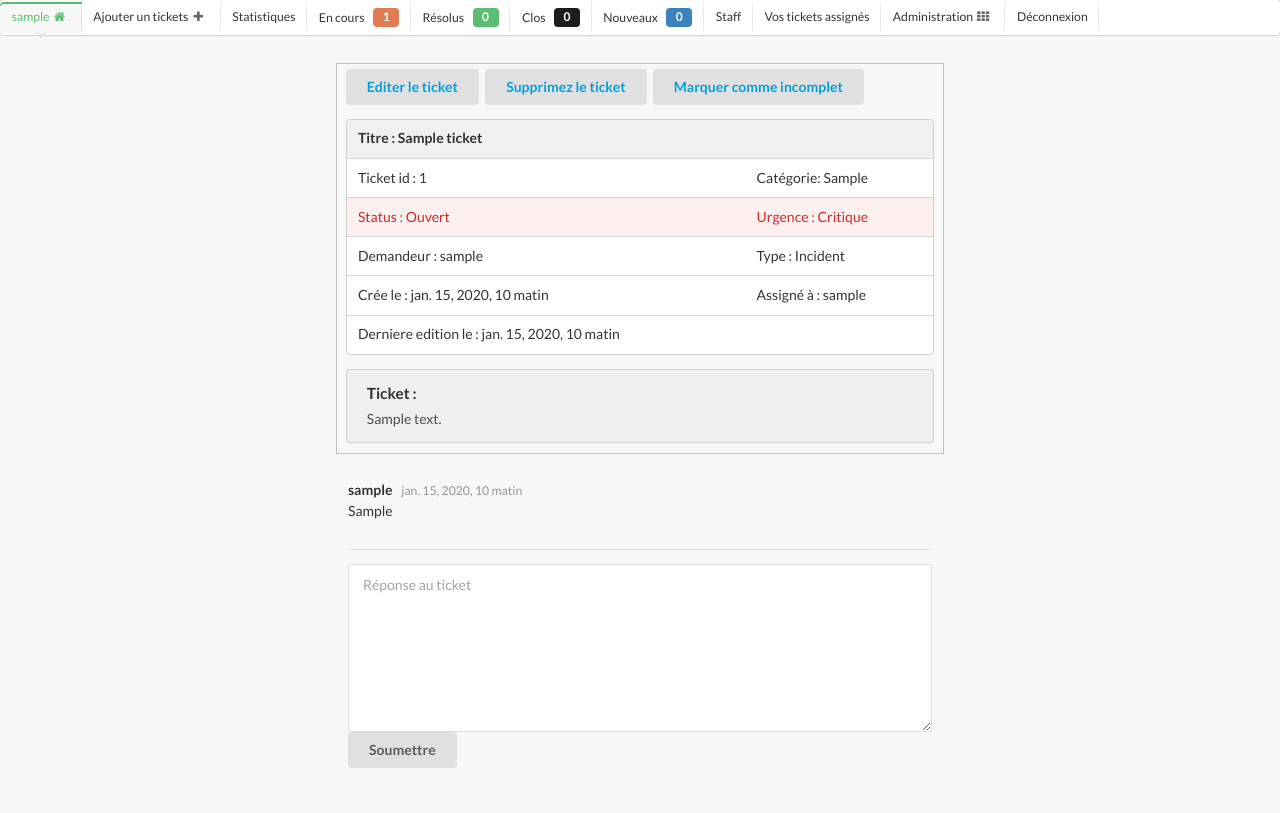
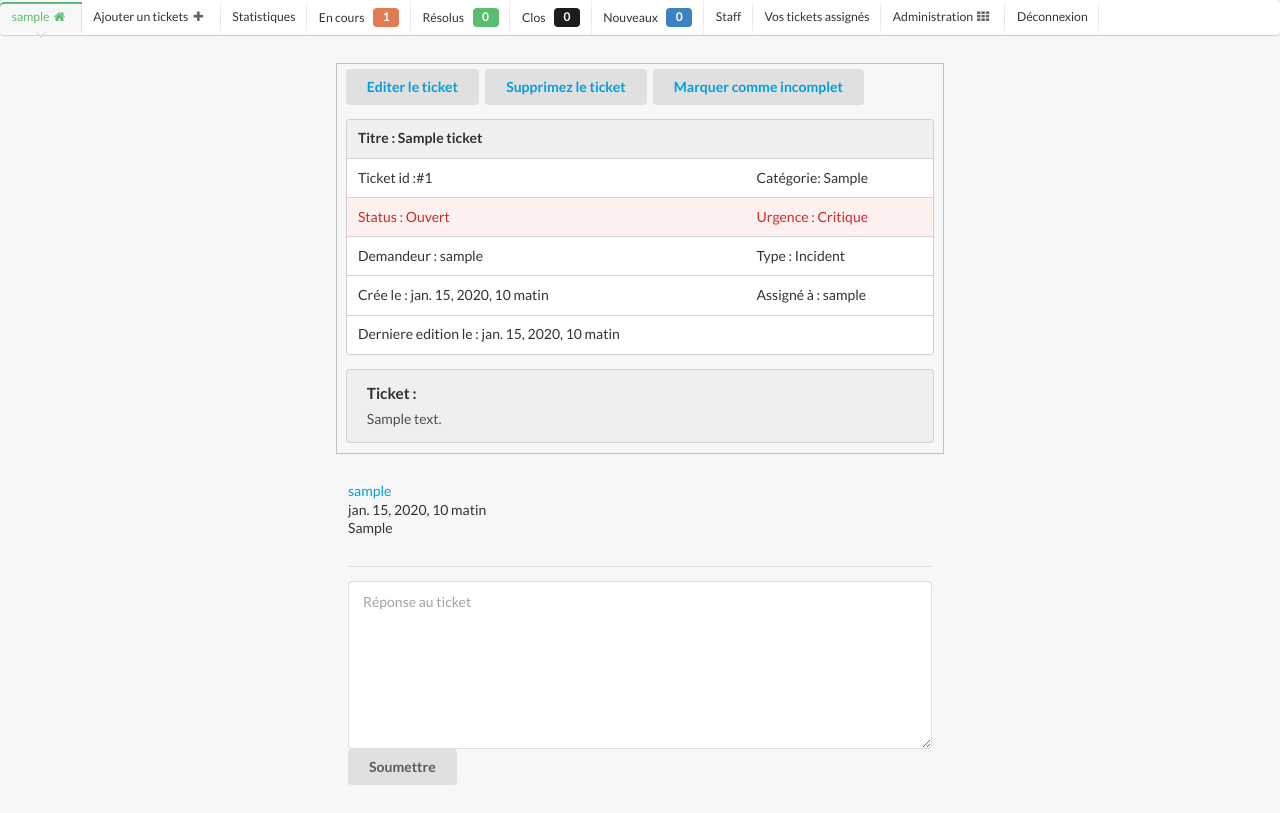
Before and after one commit to Houtmann/Aidez-moi, a Django app: a page that uses ticket/templates/ticket.html in a window 1280 px wide. Before the commit the page ends 768 px from the top, so only its background shows below. Run offline with Django 3.2, Linux system fonts and the light colour scheme; a user stored in the database is signed in; tables that the repository leaves empty hold one stand-in row (values such as "Sample post").

Commit message:
Continue change style and fix bug

```diff
--- a/ticket/templates/home.html
+++ b/ticket/templates/home.html
@@ -45,7 +45,7 @@
 
     </div>
     <div class="content"><i class="add icon"></i>
-        <a href="{% url "ticket.views.tickets.view_ticket" feed.id %}">{{ feed.title }}</a>
+        <a href="{% url "ticket.views.tickets.view_ticket" feed.id %}">#{{feed.id}} {{ feed.title }}</a>
       <div class="summary">
         <div class="user">
           {{ feed.create_by }}
--- a/ticket/templates/ticket.html
+++ b/ticket/templates/ticket.html
@@ -26,7 +26,6 @@
 
     {% endif %}
 
-
 <table class="ui table">
       <thead>
         <tr>
@@ -37,7 +36,7 @@
       </thead>
       <tbody>
         <tr>
-          <td><span class="uk-badge">Ticket id : {{ tickets.id }}</span></td>
+          <td><span class="uk-badge">Ticket id :#{{ tickets.id }}</span></td>
           <td> {% trans "Catégorie" %}:
                     {% if tickets.category == None %} {% trans "Pas de catégories" %}
                         {% else %}{{ tickets.category }}
@@ -61,15 +60,14 @@
         <tr>
           <td>{% trans "Crée le" %} : {{ tickets.created }}</td>
           <td>{% if tickets.assign_to == None %}
-                    >{% trans "Assigné à" %} : <span class="uk-text-warning">{% trans "Pas encore assigné" %}</span>
+              {% trans "Assigné à" %} : <span class="uk-text-warning">{% trans "Pas encore assigné" %}</span>
                 {% else %}
-                    {% trans "Assigné à" %} : {{ tickets.assign_to }}
+              {% trans "Assigné à" %} : {{ tickets.assign_to }}
                 {% endif %}</td>
         <tr>
         <td>{% trans "Derniere edition le" %} : {{ tickets.last_edited }}</td>
             <td></td>
             </tr>
-
 
         </tr>
       </tbody>
@@ -81,19 +79,16 @@
       </div>
       <p>{{ tickets.content }}</p>
     </div>
-
-
 </div>
 
         <div class="ui  column centered grid">
 <div class="column">
-
-<div class="ui comments">
 {% for item in follow_up %}
             {% if item.follow == None %}
+<div class="ui comments">
 
+                <div class="comment">
 
-                  <div class="comment">
     <div class="content">
       <a class="author">{{ item.follow_by }}</a>
       <div class="metadata">
@@ -117,9 +112,8 @@
         {{ item.follow }}
       </div>
     </div><h3 class="ui dividing header"></h3>
-{% endif %}
+    {% endif %}
 {% endfor %}
-
             <form class="ui form" action=""   name="post_response" method="post">{% csrf_token %}
                 {{ form.follow }}
                 <button class="ui submit button">{% trans "Soumettre" %}</button>
```
